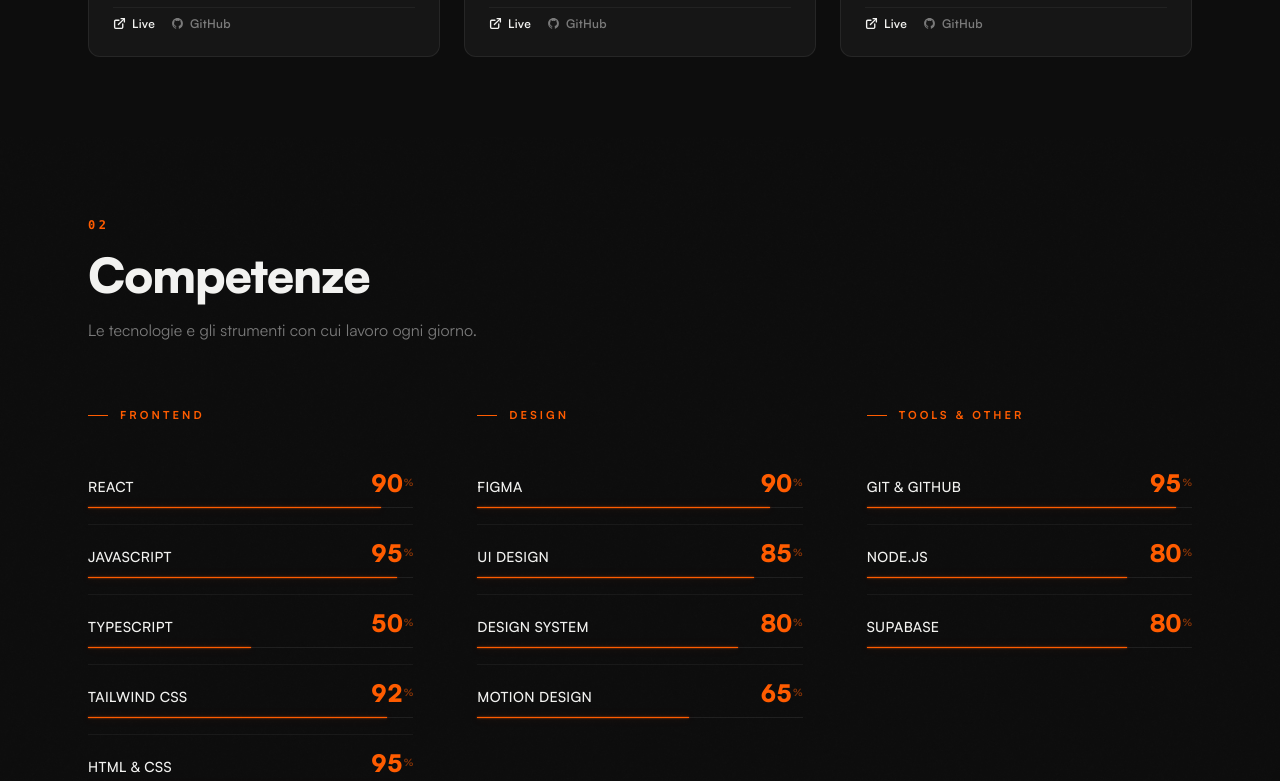
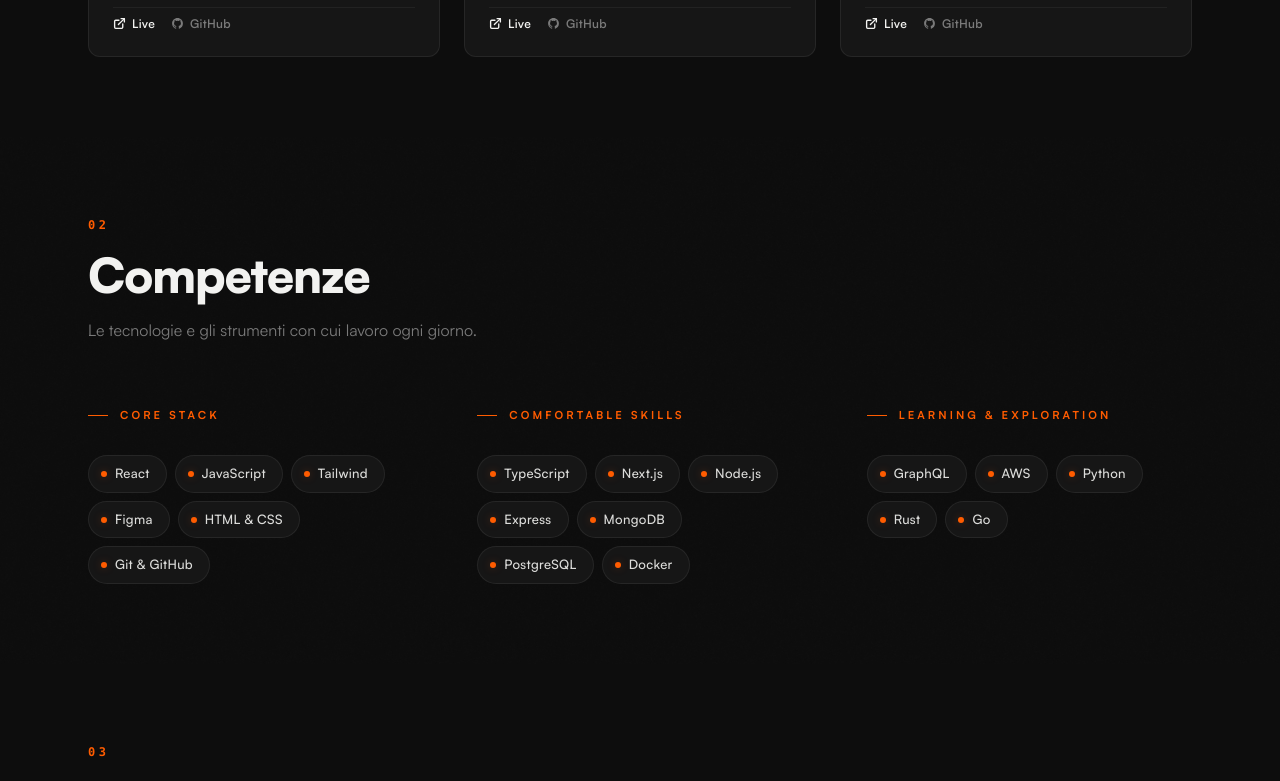
Before and after one commit to NicolasBrazzo/Portfolio, a React (Vite) app: page / in a window 1280 px wide. Shown: the part 1580-2361 px from the top of the page. Built offline with nearby package versions, Linux system fonts and the light colour scheme.

Commit message:
refactor: update Skills component to use new skills data structure and simplify rendering logic

```diff
--- a/src/components/HomeSection/Skills.jsx
+++ b/src/components/HomeSection/Skills.jsx
@@ -6,7 +6,7 @@ import { Section } from "../ui/Section";
 import { Container } from "../ui/Container";
 import { SectionTitle } from "../ui/SectionTitle";
 import { SkillBar } from "../ui/SkillBar";
-import { skills, skillCategories } from "../../data/skills";
+import { skills } from "../../data/skills";
 
 export function Skills() {
   const sectionRef = useRef(null);
@@ -73,14 +73,11 @@ export function Skills() {
 
         {/* 3 colonne – una per categoria */}
         <div className="grid grid-cols-1 md:grid-cols-3 gap-8 lg:gap-16">
-          {skillCategories.map(({ id, label }, i) => {
-            const categorySkills = skills.filter((s) => s.category === id);
-
-            return (
+          {Object.entries(skills).map(([key, category]) => (
             <div
-                key={id}
+              key={key}
               ref={(el) => {
-                  columnsRef.current[i] = el;
+                columnsRef.current[Object.keys(skills).indexOf(key)] = el;
               }}
               className="flex flex-col"
             >
@@ -91,24 +88,39 @@ export function Skills() {
                   aria-hidden
                 />
                 <span className="text-[11px] font-bold tracking-[0.28em] uppercase text-accent">
-                    {label}
+                  {category.label}
                 </span>
               </div>
 
               {/* Skill items */}
-                <div className="flex flex-col">
-                  {categorySkills.map((skill) => (
-                    <SkillBar
-                      key={skill.name}
-                      name={skill.name}
-                      percent={skill.percent}
-                      triggered={triggered}
+              <ul className="flex flex-wrap gap-2">
+                {category.skills.map((skill) => (
+                  <li
+                    key={skill}
+                    className="group/skill relative inline-flex items-center gap-2 pl-3 pr-4 py-2 text-[13px] font-medium tracking-wide text-text/90 u-surface u-border-subtle rounded-full cursor-default overflow-hidden transition-all duration-300 ease-out hover:border-accent/60 hover:-translate-y-0.5 hover:shadow-[0_8px_24px_-12px_var(--color-accent-glow)]"
+                  >
+                    {/* glow di sfondo on hover */}
+                    <span
+                      aria-hidden
+                      className="pointer-events-none absolute inset-0 opacity-0 group-hover/skill:opacity-100 transition-opacity duration-300"
+                      style={{
+                        background:
+                          'radial-gradient(circle at 0% 50%, var(--color-accent-glow), transparent 60%)',
+                      }}
                     />
+                    {/* dot accent */}
+                    <span
+                      aria-hidden
+                      className="relative block w-1.5 h-1.5 rounded-full bg-accent shadow-[0_0_8px_var(--color-accent-glow)] transition-all duration-300 group-hover/skill:scale-125 group-hover/skill:shadow-[0_0_12px_var(--color-accent)]"
+                    />
+                    <span className="relative transition-colors duration-300 group-hover/skill:text-text">
+                      {skill}
+                    </span>
+                  </li>
                 ))}
+              </ul>
             </div>
-              </div>
-            );
-          })}
+          ))}
         </div>
       </Container>
     </Section>
--- a/src/data/skills.js
+++ b/src/data/skills.js
@@ -2,38 +2,19 @@
  * Dati delle skill.
  * Aggiorna le percentuali e aggiungi/rimuovi skill in base al tuo profilo reale.
  *
- * Campi:
- * - name       → nome della tecnologia/skill
- * - percent    → livello di padronanza (0–100)
- * - category   → 'frontend' | 'design' | 'tools'
  */
 
-export const skills = [
-  /* ── Frontend ─────────────────────────────── */
-  { name: 'React',          percent: 90, category: 'frontend' },
-  { name: 'JavaScript',     percent: 95, category: 'frontend' },
-  { name: 'TypeScript',     percent: 50, category: 'frontend' },
-  { name: 'Tailwind CSS',   percent: 92, category: 'frontend' },
-  { name: 'HTML & CSS',     percent: 95, category: 'frontend' },
-  { name: 'GSAP',           percent: 80, category: 'frontend' },
-
-  /* ── Design ────────────────────────────────── */
-  { name: 'Figma',          percent: 90, category: 'design'   },
-  { name: 'UI Design',      percent: 85, category: 'design'   },
-  { name: 'Design System',  percent: 80, category: 'design'   },
-  { name: 'Motion Design',  percent: 65, category: 'design'   },
-
-  /* ── Tools & Other ─────────────────────────── */
-  { name: 'Git & GitHub',   percent: 95, category: 'tools'    },
-  { name: 'Node.js',        percent: 80, category: 'tools'    },
-  { name: 'Supabase',       percent: 80, category: 'tools'    },
-]
-
-/**
- * Categorie disponibili con label e ordine di visualizzazione.
- */
-export const skillCategories = [
-  { id: 'frontend', label: 'Frontend'       },
-  { id: 'design',   label: 'Design'         },
-  { id: 'tools',    label: 'Tools & Other'  },
-]
+export const skills = {
+  core: {
+    label: 'Core Stack',
+    skills: ["React", "JavaScript", "Tailwind", "Figma", "HTML & CSS", "Git & GitHub"],
+  },
+  comfort: {
+    label: 'Comfortable skills',
+    skills: ["TypeScript", "Next.js", "Node.js", "Express", "MongoDB", "PostgreSQL", "Docker"],
+  },
+  learning: {
+    label: 'Learning & exploration',
+    skills: ["GraphQL", "AWS", "Python", "Rust", "Go"],
+  },
+}
```
Lines whose indentation alone changed are shown as unchanged.
